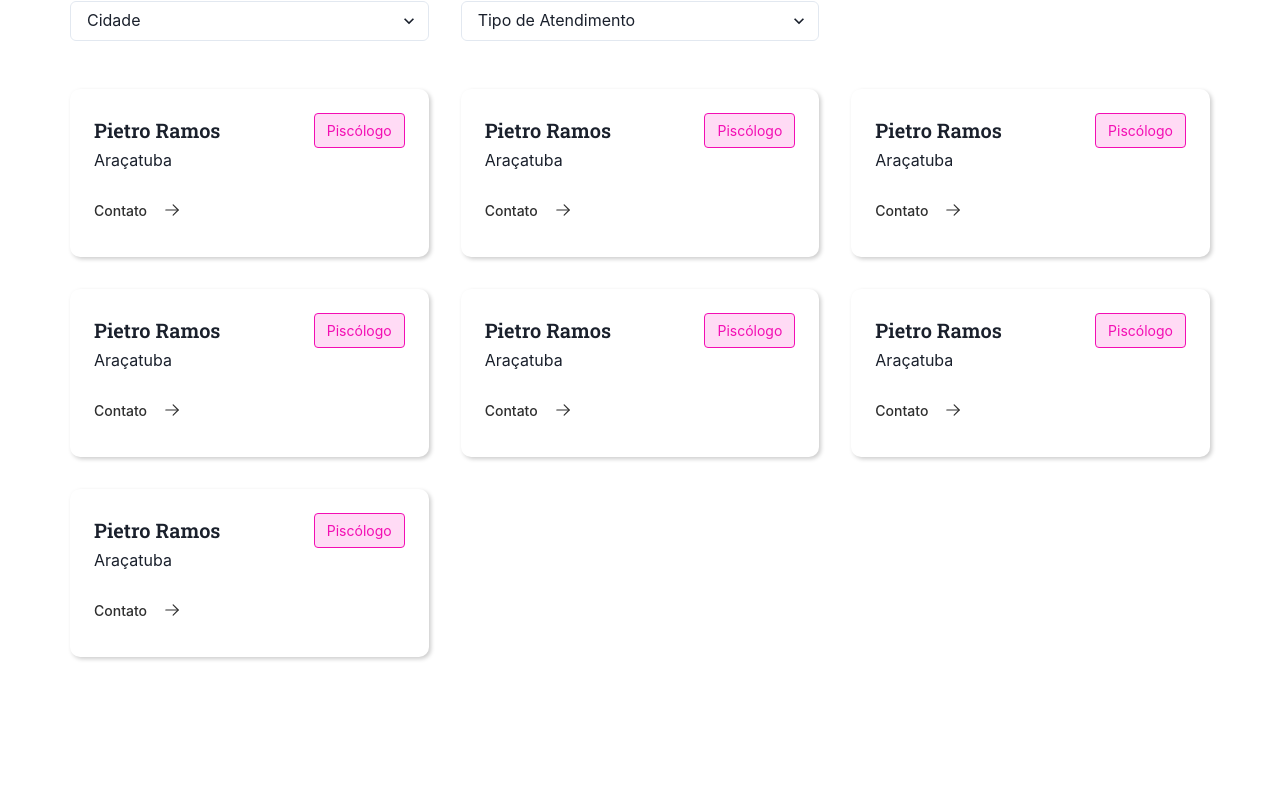
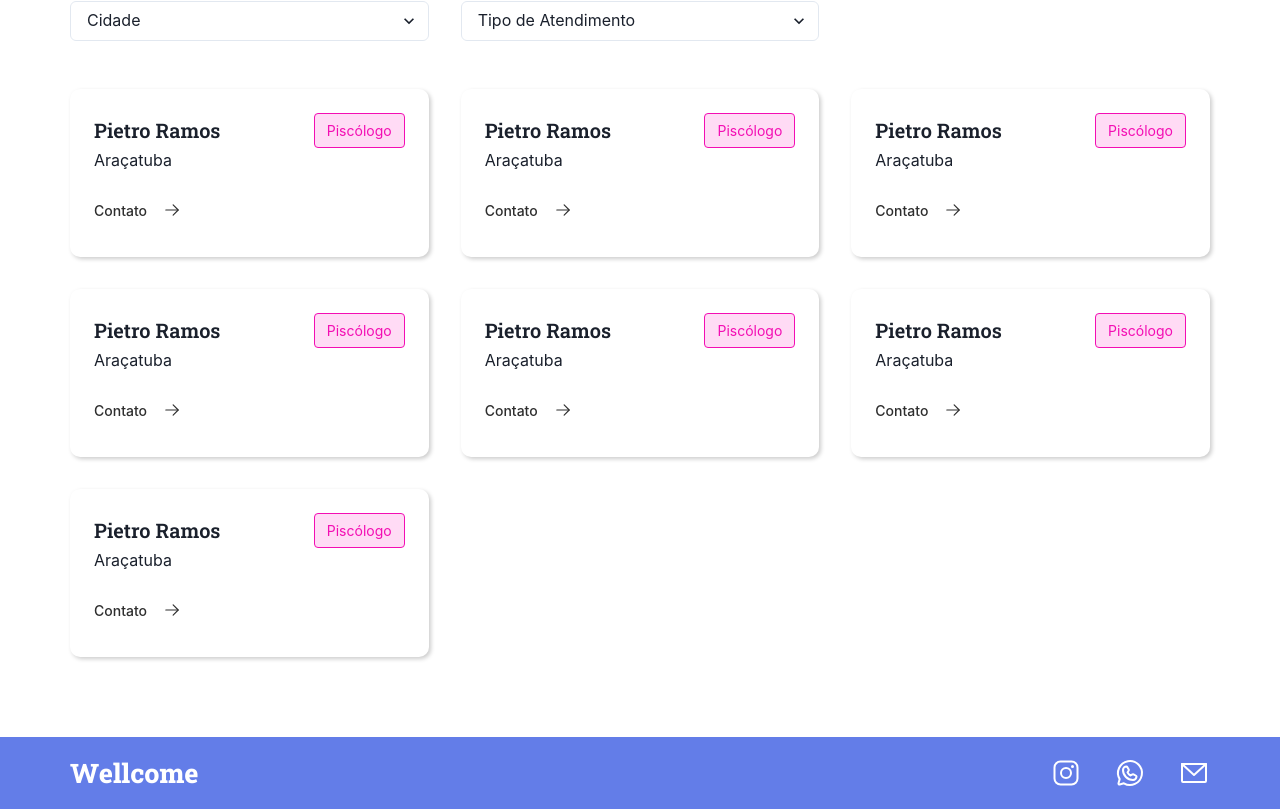
Before and after one commit to ngrpedro/towellcome, a React (Vite) app: page / in a window 1280 px wide. Shown: the part 791-1600 px from the top of the page. Before the commit the page ends 1528 px from the top, so only its background shows below. Built offline with nearby package versions, Linux system fonts and the light colour scheme.

Commit message:
footer styling

```diff
--- a/src/App.tsx
+++ b/src/App.tsx
@@ -17,6 +17,7 @@ function App() {
         <Banner />
         <Partners />
       </div>
+      <Footer />
     </div>
   );
 }
--- a/src/components/layout/Footer/index.module.sass
+++ b/src/components/layout/Footer/index.module.sass
@@ -1,4 +1,32 @@
 @import '../../../styles/main.sass'
 
-.container
-    @extend .container
+.box
+    position: sticky
+    top: 0
+    left: 0
+    right: 0
+    background: #637de8
+    z-index: 1000
+    font-family: $font-roboto
+
+    .container
+        @extend .container
+
+        padding-top: 1rem
+        padding-bottom: 1rem
+
+        display: flex
+        align-items: center
+        justify-content: space-between
+
+        h1
+            font-size: calc(14px + 1vw)
+            font-weight: 800
+            color: #fff
+
+        ul
+            display: flex
+            list-style: none
+            align-items: center
+            justify-content: center
+            gap: 2rem
--- a/src/components/layout/Footer/index.tsx
+++ b/src/components/layout/Footer/index.tsx
@@ -1,11 +1,28 @@
 import styles from "./index.module.sass";
+import { InstagramLogo, WhatsappLogo, EnvelopeSimple } from "phosphor-react";
 
 type Props = {};
 
 const index = (props: Props) => {
   return (
-    <div className={styles.container}>
-      <h1>Footer</h1>
+    <div className={styles.box}>
+      <div className={styles.container}>
+        <h1>Wellcome</h1>
+
+        <div>
+          <ul className="flex items-center justify-center gap-4">
+            <li>
+              <InstagramLogo size={32} color="white" />
+            </li>
+            <li>
+              <WhatsappLogo size={32} color="white" />
+            </li>
+            <li>
+              <EnvelopeSimple size={32} color="white" />
+            </li>
+          </ul>
+        </div>
+      </div>
     </div>
   );
 };
--- a/src/sections/Partners/Card/index.module.sass
+++ b/src/sections/Partners/Card/index.module.sass
@@ -50,12 +50,3 @@
 
         transition: all 0.2s ease 0s
         cursor: pointer
-
-        background-image: linear-gradient(120deg, #ffe5e5, #ffdd00)
-        background-repeat: no-repeat
-        background-position: 0 81%
-        background-size: 0% 0.3em
-        transition: all 0.5s ease 0s
-
-        &:hover
-            background-size: 90% 0.3em
```
